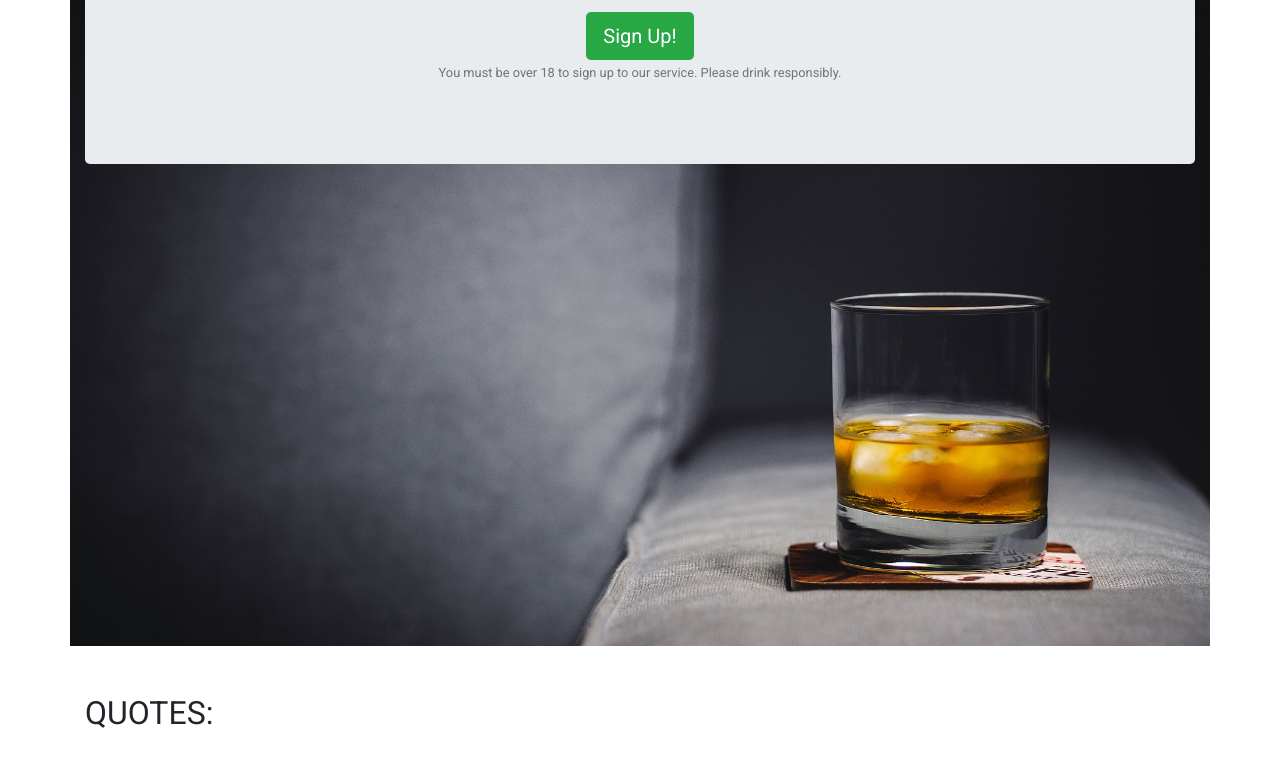
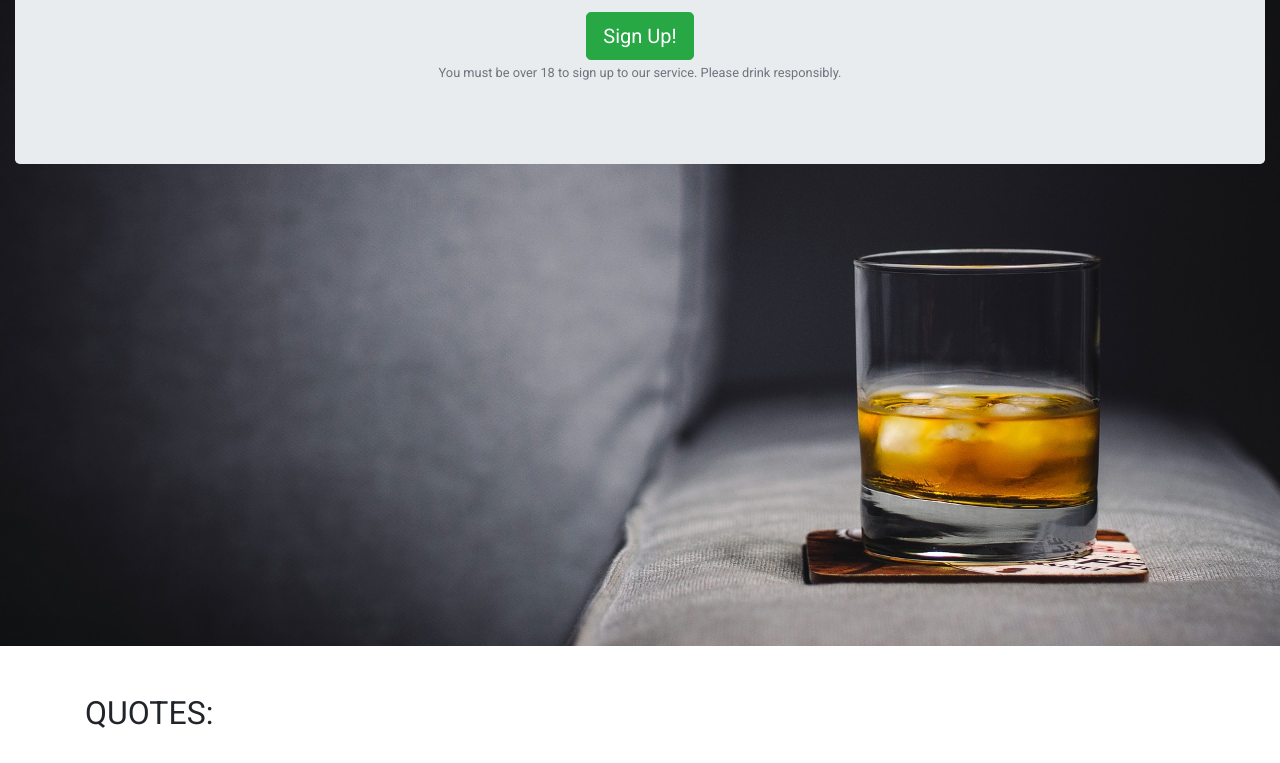
Before and after one commit to adowlin/bootstrap-intro, a plain HTML site: page index.html in a window 1280 px wide. Shown: the part 210-973 px from the top of the page. Drawn offline with nearby package versions, Linux system fonts and the light colour scheme.

Commit message:
fix callout background image filepath

```diff
--- a/css/style.css
+++ b/css/style.css
@@ -9,7 +9,7 @@ body {
 .callout-container {
     height: 100vh;
 
-    background: url("/images/whiskey-background.jpg") no-repeat bottom right fixed;
+    background: url("../images/whiskey-background.jpg") no-repeat bottom right fixed;
     -webkit-background-size: cover;
     -moz-background-size: cover;
     -o-background-size: cover;
--- a/index.html
+++ b/index.html
@@ -51,7 +51,7 @@
     </div>-->
 
     <!-- Callout -->
-    <div class="container callout-container">
+    <div class="container-fluid callout-container">
         <div class="row">
             <div class="col-12">
                 <section class="callout jumbotron text-center">
```
